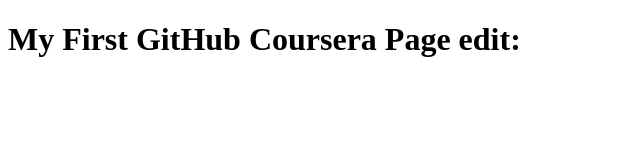
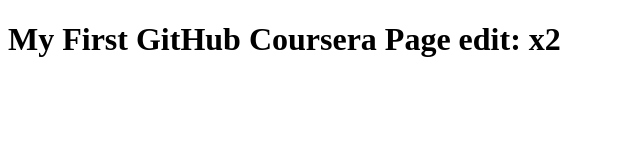
Before and after one commit to rwelch0632/coursera_test, a plain HTML site: page site/index.html in a window 1280 px wide. Shown: the full height of the page, 0-640 px from the left. Drawn offline with Linux system fonts and the light colour scheme.

Commit message:
Another small content modification

```diff
--- a/site/index.html
+++ b/site/index.html
@@ -4,6 +4,6 @@
 	<title>My First GitHub Coursera Page</title>
 </head>
 <body>
-<h1>My First GitHub Coursera Page edit: </h1>
+<h1>My First GitHub Coursera Page edit: x2 </h1>
 </body>
 </html>
```
